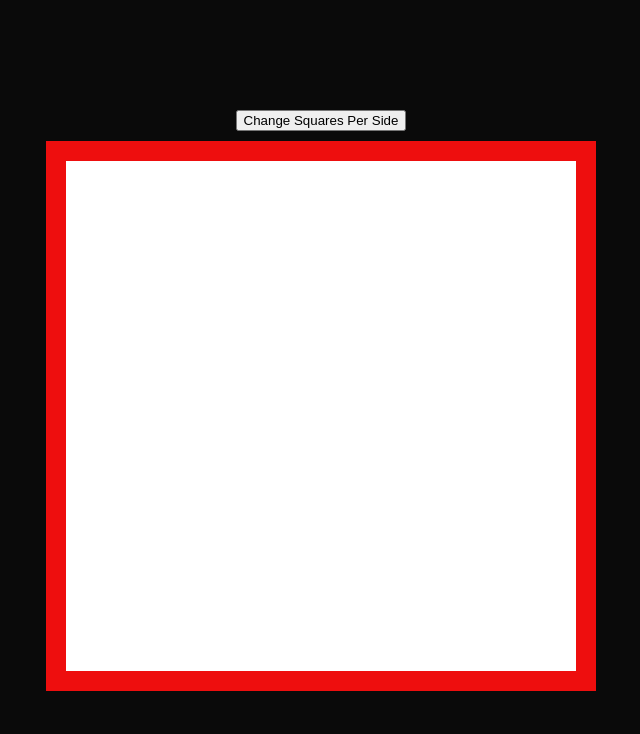
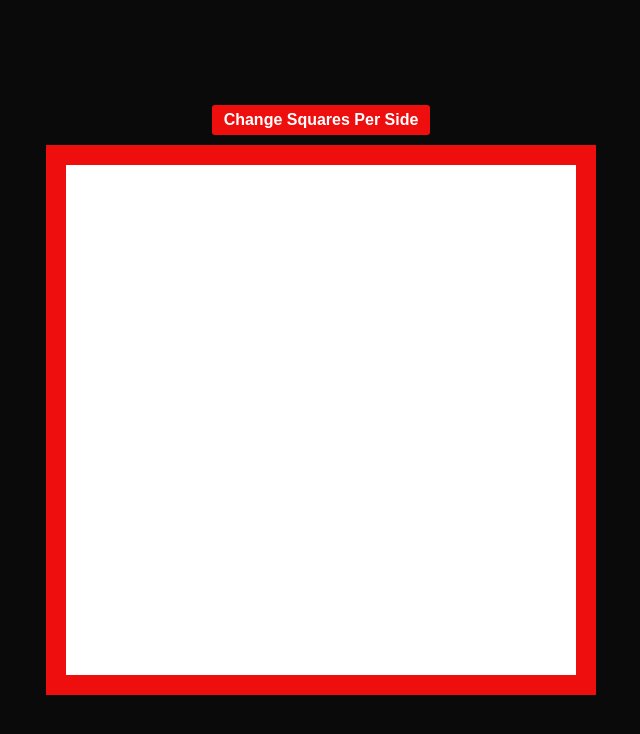
Before and after one commit to MERatio/etch-a-sketch, a plain HTML site: page index.html in a window 1280 px wide. Shown: the whole page, without its empty margins (319-959 px from the left). Drawn offline with Linux system fonts and the light colour scheme.

Commit message:
Add change square per side btn style

```diff
--- a/style.css
+++ b/style.css
@@ -1,3 +1,8 @@
+:root {
+	--red: #ee0e0e;
+	--b-radius: 3px;
+}
+
 html {
 	box-sizing: border-box;
 }
@@ -5,6 +10,10 @@ html {
 body {
 	background-color: #0a0a0a;
 	margin: 0;
+}
+
+button {
+	cursor: pointer;
 }
 
 *,
@@ -22,10 +31,24 @@ body {
 	gap: 10px;
 }
 
+.change-squares-per-side {
+	color: #fff;
+	font-size: 16px;
+	font-weight: 700;
+	padding: 6px 12px;
+	background-color: var(--red);
+	border: 0;
+	border-radius: var(--b-radius);
+}
+
+.change-squares-per-side:hover {
+	filter: brightness(92%);
+}
+
 .squares-container {
 	width: 550px;
 	max-width: 100%;
-	border: 20px solid #ee0e0e;
+	border: 20px solid var(--red);
 	display: flex;
 	flex-wrap: wrap;
 }
```
